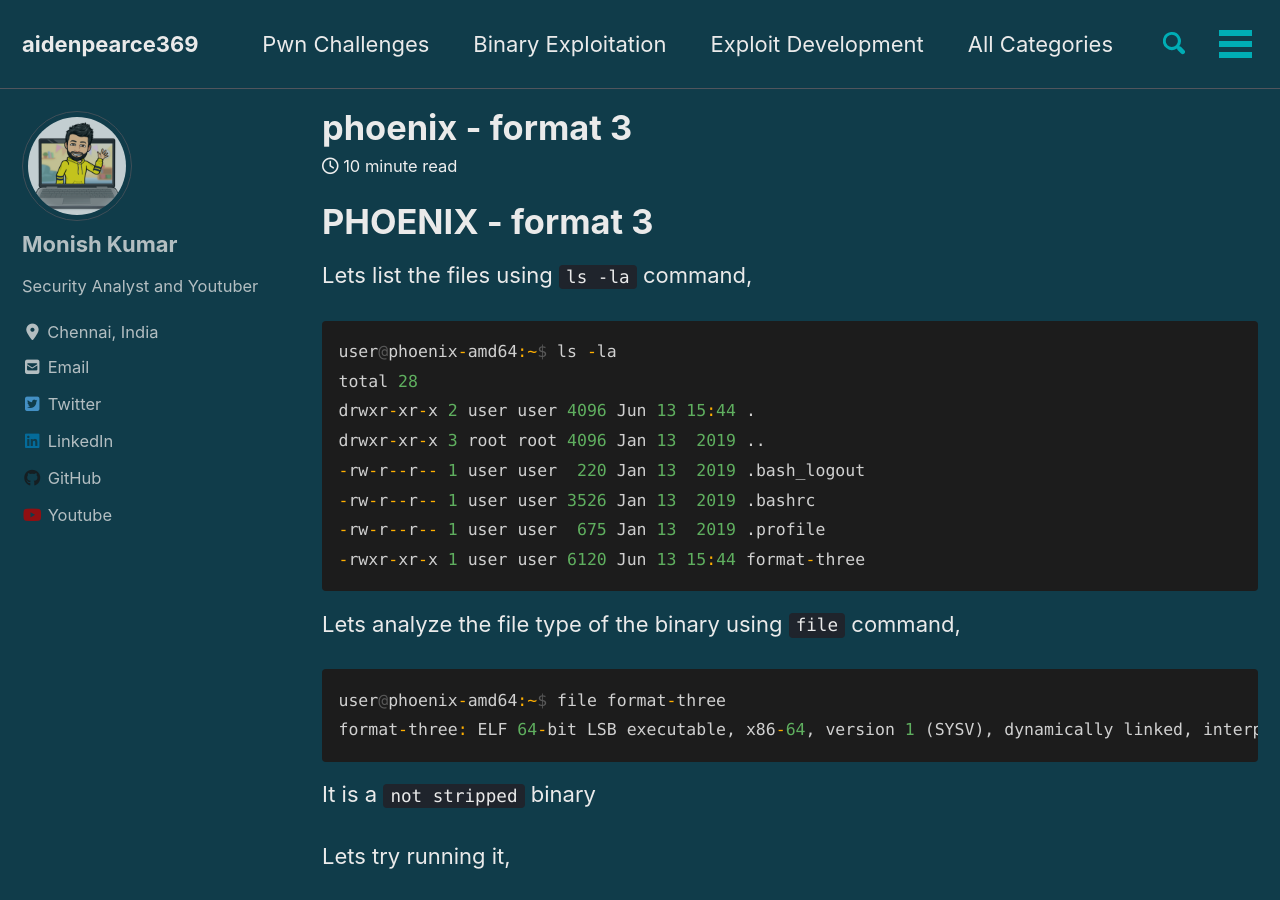
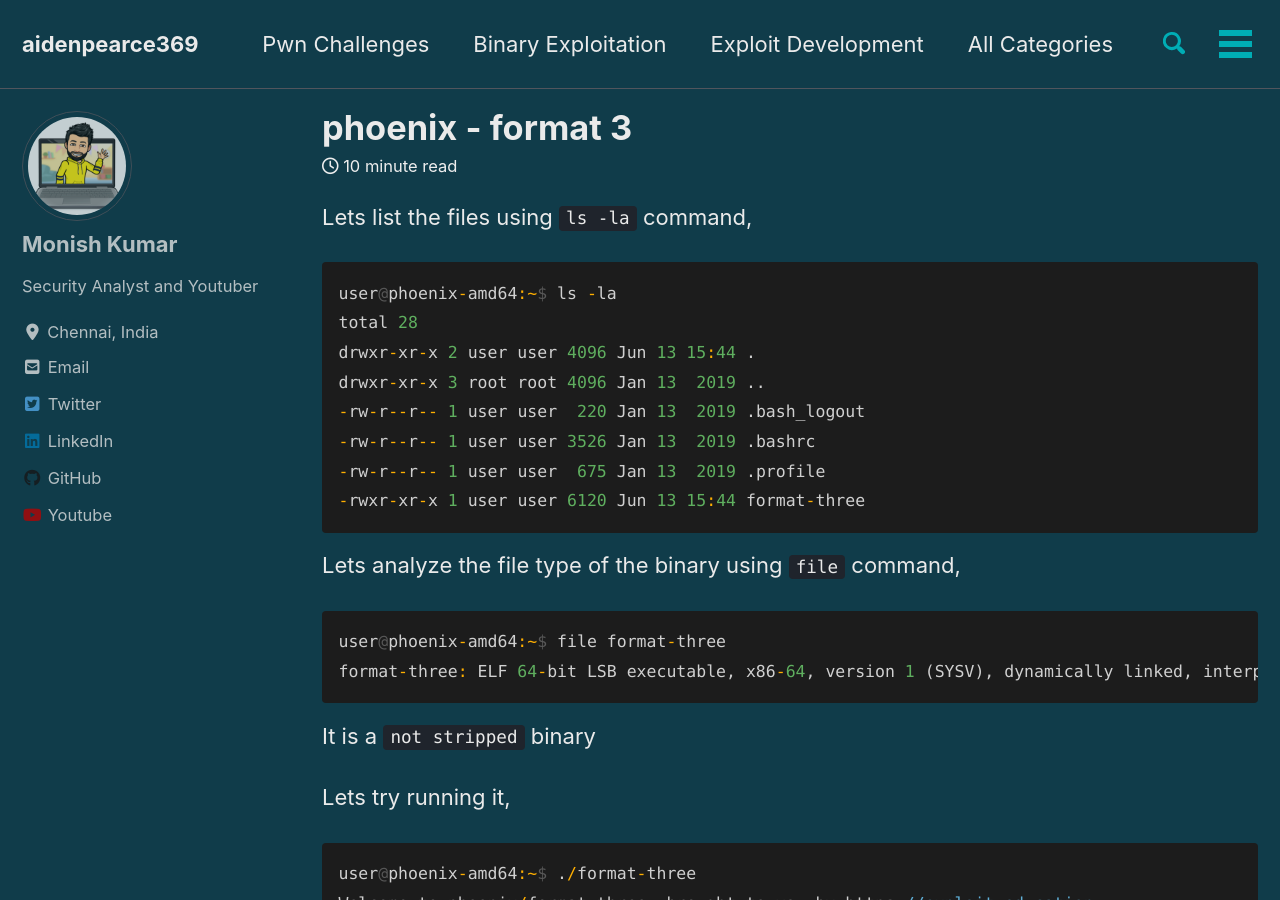
Before and after one commit to 0xcyberpj/AidenPearce369.github.io, a Jekyll site: the page built from _posts/Binary Exploitation/phoenix/2021-06-15-format3.md, in a window 1280 px wide and 900 px high. Built offline with Jekyll 4.4.1, drawn with Linux system fonts in a browser that asks for light colours; cached includes are drawn as plain includes; nearby versions of some CDN libraries.

Commit message:
Update 2021-06-15-format3.md

````diff
--- a/_posts/Binary Exploitation/phoenix/2021-06-15-format3.md
+++ b/_posts/Binary Exploitation/phoenix/2021-06-15-format3.md
@@ -11,8 +11,6 @@ description: "Solution for format three from Phoenix in Exploit Education Series
 categories:
   - Binary Exploitation
 ---
-
-# PHOENIX - format 3
 
 Lets list the files using ```ls -la``` command,
 
````
